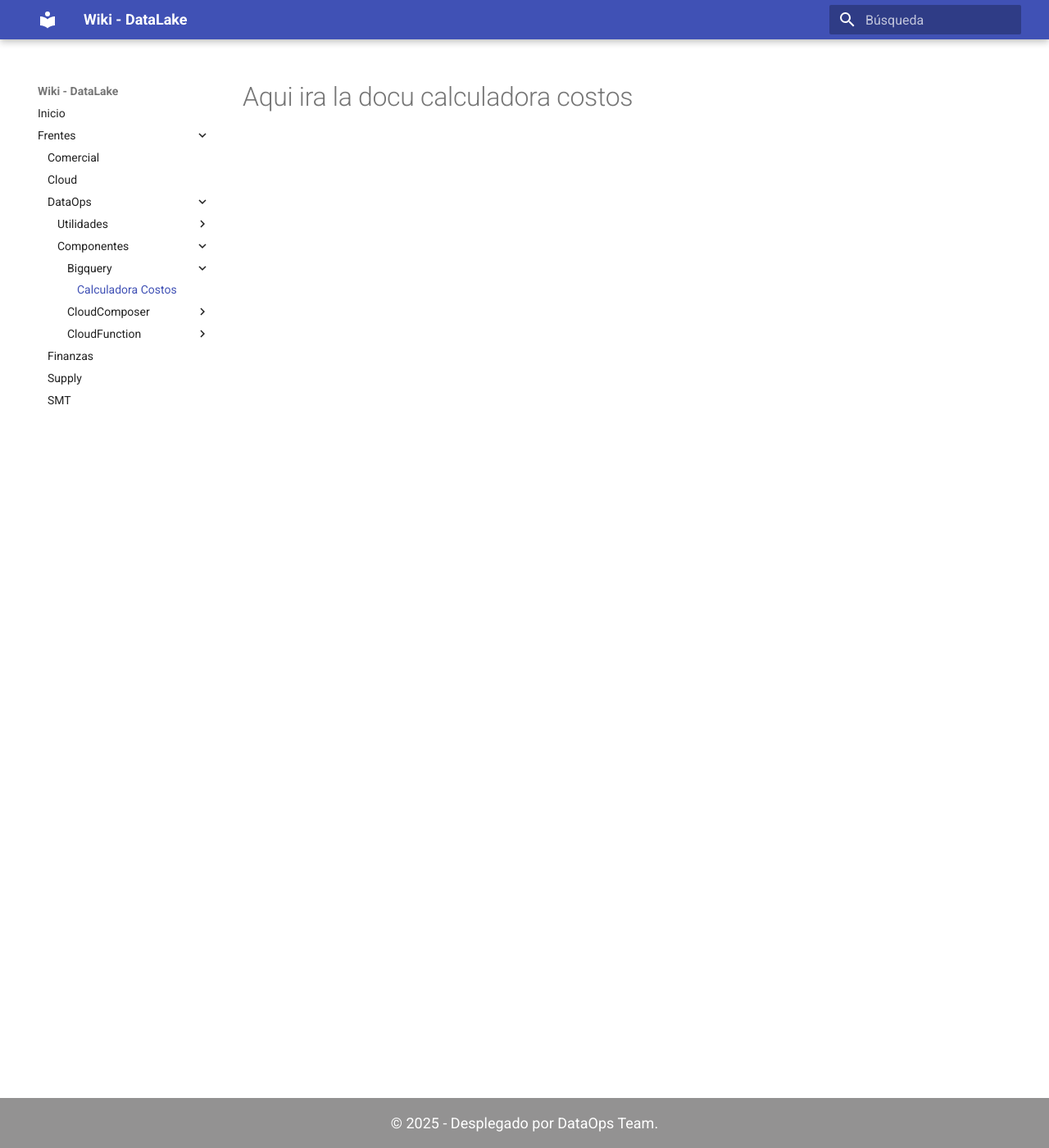
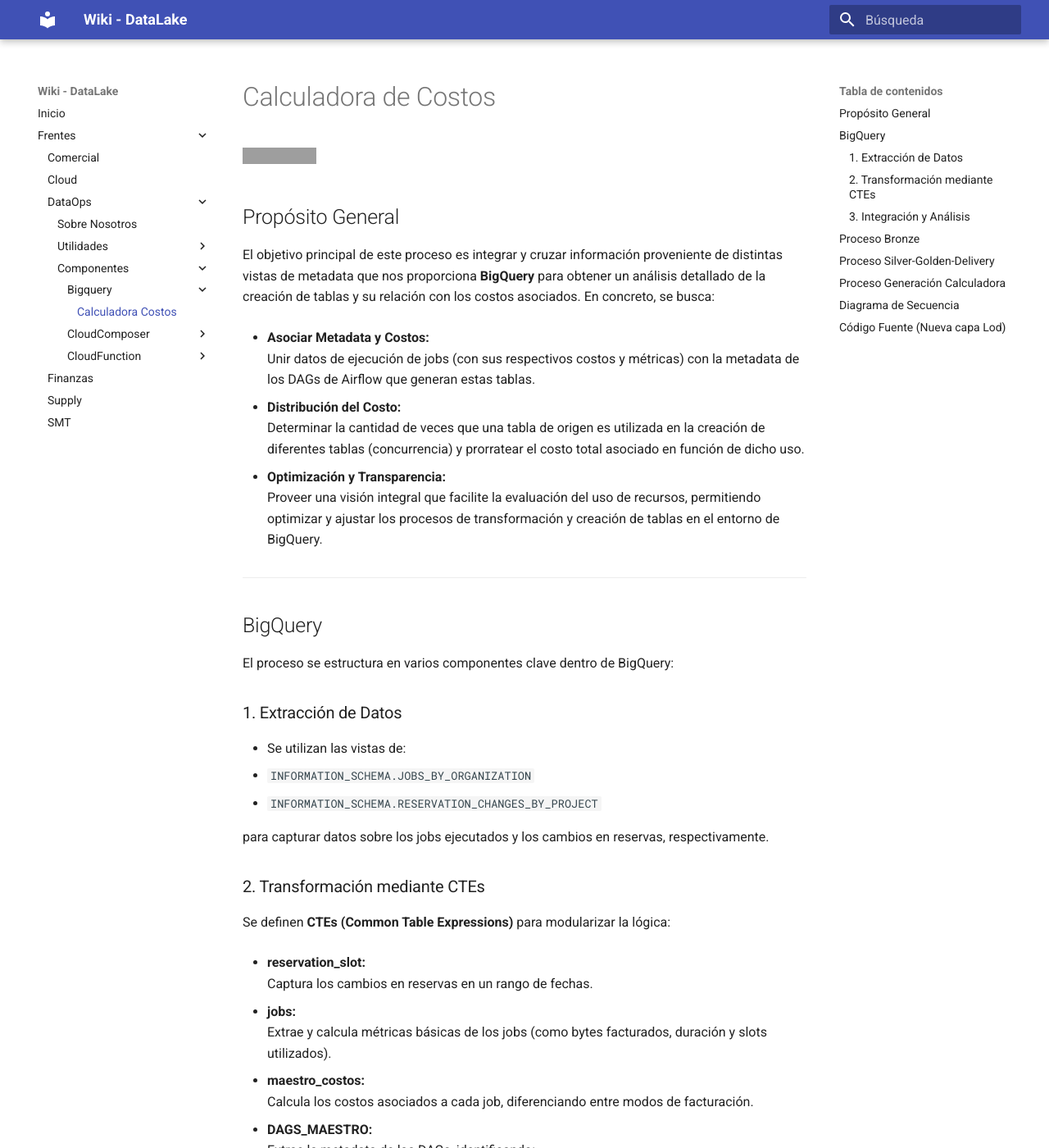
Before and after one commit to Favio-Terrones/wiki-favs, an MkDocs documentation site: the page built from docs/dataops/bigquery/calculadora-costos.md, in a window 1280 px wide and 1400 px high. Shown: the whole window at 82% size. Built offline with MkDocs 1.6.1 and Material for MkDocs 9.7.7, drawn with Linux system fonts in a browser that asks for light colours; some of the changed text lies outside the part shown; grey boxes are pictures that could not be loaded.

Commit message:
last changes

```diff
--- a/docs/dataops/bigquery/calculadora-costos.md
+++ b/docs/dataops/bigquery/calculadora-costos.md
@@ -1 +1,93 @@
-# Aqui ira la docu calculadora costos
+# Calculadora de Costos
+
+![Static Badge](https://img.shields.io/badge/version-1.0---)
+
+## Propósito General
+
+El objetivo principal de este proceso es integrar y cruzar información proveniente de distintas vistas de metadata que nos proporciona **BigQuery** para obtener un análisis detallado de la creación de tablas y su relación con los costos asociados. En concreto, se busca:
+
+- **Asociar Metadata y Costos:**
+  Unir datos de ejecución de jobs (con sus respectivos costos y métricas) con la metadata de los DAGs de Airflow que generan estas tablas.
+
+- **Distribución del Costo:**
+  Determinar la cantidad de veces que una tabla de origen es utilizada en la creación de diferentes tablas (concurrencia) y prorratear el costo total asociado en función de dicho uso.
+
+- **Optimización y Transparencia:**
+  Proveer una visión integral que facilite la evaluación del uso de recursos, permitiendo optimizar y ajustar los procesos de transformación y creación de tablas en el entorno de BigQuery.
+
+---
+
+## BigQuery
+
+El proceso se estructura en varios componentes clave dentro de BigQuery:
+
+### 1. Extracción de Datos
+
+- Se utilizan las vistas de:
+  - `INFORMATION_SCHEMA.JOBS_BY_ORGANIZATION`
+  - `INFORMATION_SCHEMA.RESERVATION_CHANGES_BY_PROJECT`
+
+  para capturar datos sobre los jobs ejecutados y los cambios en reservas, respectivamente.
+
+### 2. Transformación mediante CTEs
+
+Se definen **CTEs (Common Table Expressions)** para modularizar la lógica:
+
+- **reservation_slot:**
+  Captura los cambios en reservas en un rango de fechas.
+
+- **jobs:**
+  Extrae y calcula métricas básicas de los jobs (como bytes facturados, duración y slots utilizados).
+
+- **maestro_costos:**
+  Calcula los costos asociados a cada job, diferenciando entre modos de facturación.
+
+- **DAGS_MAESTRO:**
+  Extrae la metadata de los DAGs, identificando:
+  - `dag_id`
+  - La tabla creada
+  - Las tablas origen involucradas.
+
+### 3. Integración y Análisis
+
+- **Unión de Datos:**
+  Se realiza la unión de la información de costos con la metadata de los DAGs mediante una llave de cruce (tabla creada / `table_path_id`).
+
+- **Cálculo de Concurrencia y Prorrateo:**
+  Se aplican funciones de ventana para:
+  - Calcular la concurrencia de uso de cada tabla de origen.
+  - Calcular el costo prorrateado (dividiendo el costo total entre el número de usos).
+
+
+## Proceso Bronze
+
+Este proceso nos permite capturar los costos asociados a las tablas de bronze-prod por día.
+
+
+![Diagrama de proceso bronze](../bigquery/images/proceso_bronze.png)
+
+
+## Proceso Silver-Golden-Delivery
+
+Este proceso nos permite capturar los costos asociados a las tablas silver-golden-delivery por día.
+
+
+![Diagrama de proceso slv-gld-dlv](../bigquery/images/proceso_slv_gld_dlv.png)
+
+
+## Proceso Generación Calculadora
+
+Este proceso nos permita aplicar una lógica recursiva para obtener la trazabilidad en términos monetarios de una tabla final
+con las tablas que participaron en su creación.  Se tiene el consolidado por tabla , asi como el detallado.
+
+![Diagrama de proceso calculadora](../bigquery/images/proceso_calculadora.png)
+
+
+## Diagrama de Secuencia
+
+![Diagrama de secuencia](../bigquery/images/diagrama_secuencia.png)
+
+
+## Código Fuente (Nueva capa Lod)
+
+- [Capa Lake Operation Data](https://github.com/Alicorp-Digital/acpe-dlk-repo-lod)
--- a/mkdocs.yml
+++ b/mkdocs.yml
@@ -12,18 +12,19 @@
       - Comercial: comercial/index-comercial.md
       - Cloud: cloud/index-cloud.md
       - DataOps:
-          - Utilidades:
-              - Bash-Github: dataops/utilidades/bash/bash-001.md
-          - Componentes:
-              - Bigquery:
-                  - Calculadora Costos: dataops/bigquery/calculadora-costos.md
-              - CloudComposer:
-                  - Dag Execution: dataops/cloudComposer/DagExecution/dag-execution.md
-                  - Plantillas:
-                      - Clasico: dataops/cloudComposer/DagExecution/plantillas/clasicos.md
-                      - Custom: dataops/cloudComposer/DagExecution/plantillas/customs.md
-              - CloudFunction:
-                  - Tipo-Parquet: dataops/cloudFunction/cloudFunctionParquet.md
+        - Sobre Nosotros:  dataops/index-dataops.md
+        - Utilidades:
+            - Bash-Github: dataops/utilidades/bash/bash-001.md
+        - Componentes:
+            - Bigquery:
+                - Calculadora Costos: dataops/bigquery/calculadora-costos.md
+            - CloudComposer:
+                - Dag Execution: dataops/cloudComposer/DagExecution/dag-execution.md
+                - Plantillas:
+                    - Clasico: dataops/cloudComposer/DagExecution/plantillas/clasicos.md
+                    - Custom: dataops/cloudComposer/DagExecution/plantillas/customs.md
+            - CloudFunction:
+                - Tipo-Parquet: dataops/cloudFunction/cloudFunctionParquet.md
       - Finanzas: finanzas/index-finanzas.md
       - Supply: supply/index-supply.md
       - SMT: smt/index-smt.md
```
Also changed, not shown: docs/dataops/index-dataops.md (added, +57 -0 lines), docs/dataops/bigquery/images/diagrama_secuencia.png (added), docs/dataops/bigquery/images/proceso_bronze.png (added), docs/dataops/bigquery/images/proceso_calculadora.png (added), docs/dataops/bigquery/images/proceso_slv_gld_dlv.png (added).
